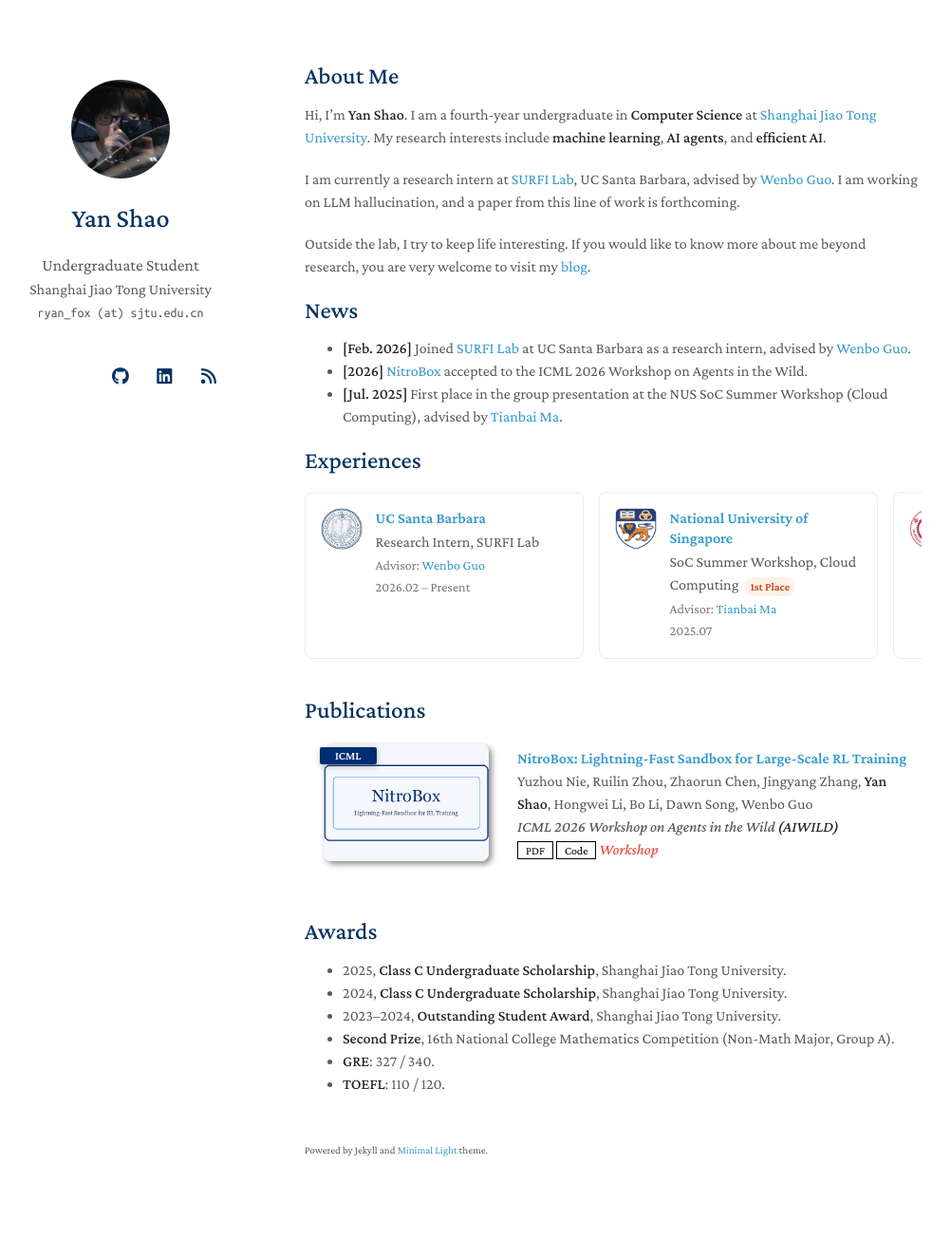
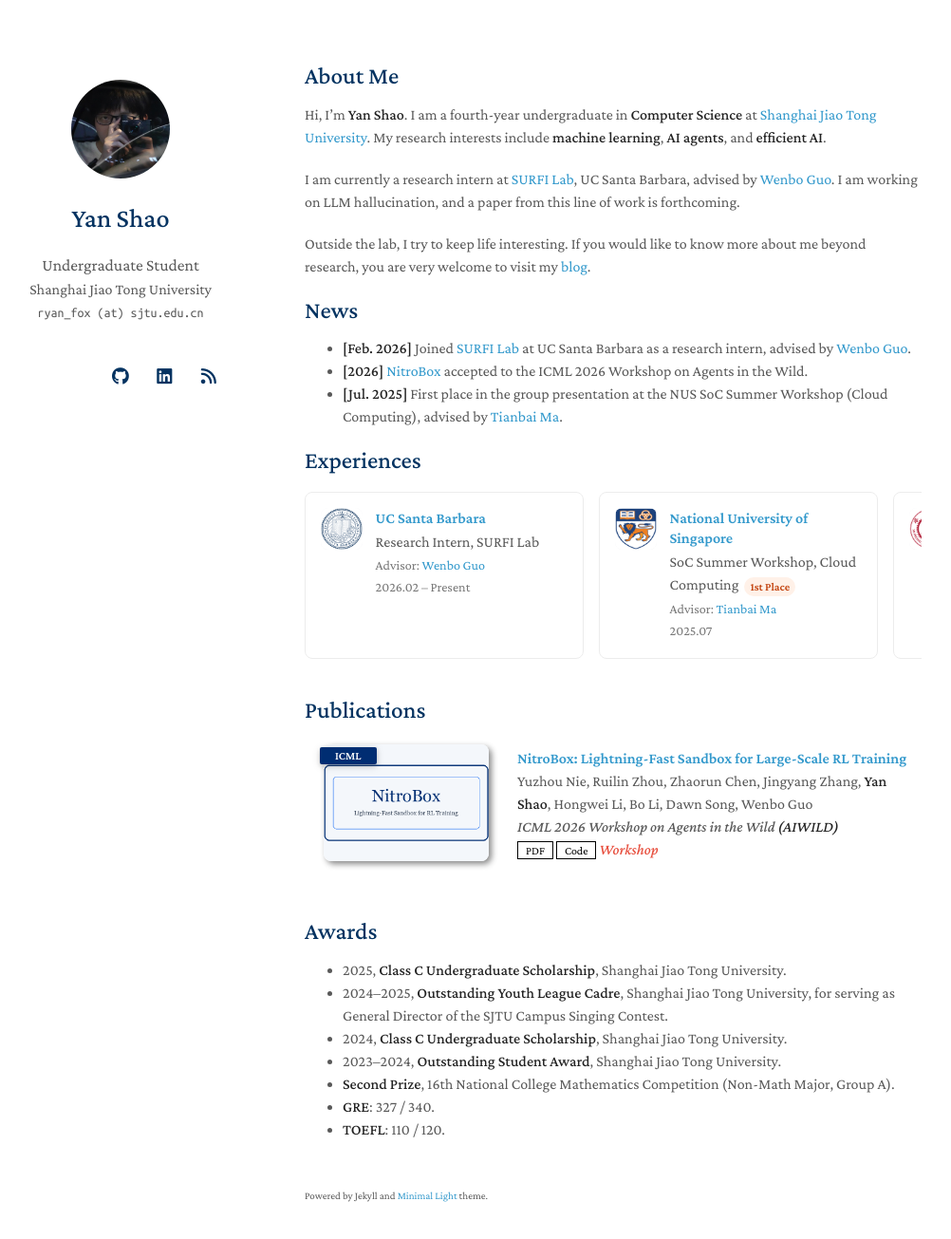
Before and after one commit to RyanStarFox/academic_page, a Jekyll site: the page built from index.md, in a window 1280 px wide and 1340 px high. Shown: the top 1305 px of the window at 95% size, without its empty margins (149-1151 px from the left). Built offline with Jekyll 4.4.1, drawn with Linux system fonts in a browser that asks for light colours; a style sheet for code colours, icons or effects is not loaded; our own code applies the rules of GitHub Pages for plain Markdown files.

Commit message:
Add the 2024-2025 Outstanding Youth League Cadre award.
Co-authored-by: Cursor <cursoragent@cursor.com>

```diff
--- a/index.md
+++ b/index.md
@@ -25,6 +25,7 @@ Outside the lab, I try to keep life interesting. If you would like to know more
 ## Awards
 
 - 2025, **Class C Undergraduate Scholarship**, Shanghai Jiao Tong University.
+- 2024–2025, **Outstanding Youth League Cadre**, Shanghai Jiao Tong University, for serving as General Director of the SJTU Campus Singing Contest.
 - 2024, **Class C Undergraduate Scholarship**, Shanghai Jiao Tong University.
 - 2023–2024, **Outstanding Student Award**, Shanghai Jiao Tong University.
 - **Second Prize**, 16th National College Mathematics Competition (Non-Math Major, Group A).
```
